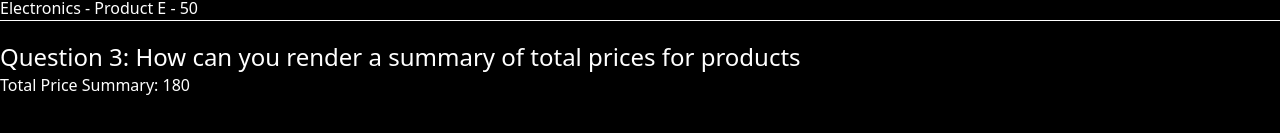
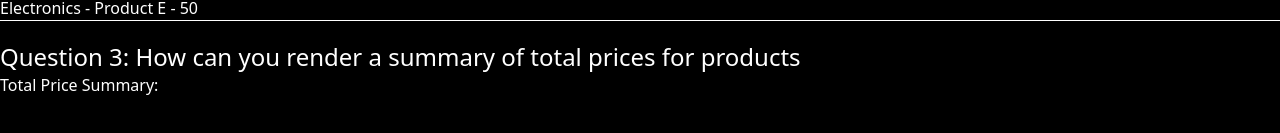
Before and after one commit to Shahid6516/React, a React (Vite) app: page / in a window 1280 px wide. Shown: the part 301-434 px from the top of the page. Built offline with nearby package versions, Linux system fonts and the light colour scheme.

Commit message:
Solved 3rd question using Reduce

```diff
--- a/src/Questions/RenderingListAndConditionalOperator.jsx
+++ b/src/Questions/RenderingListAndConditionalOperator.jsx
@@ -44,9 +44,13 @@ const RenderingListAndConditionalOperator = () => {
         <h2 className='text-2xl mt-5'>Question 3: How can you render a summary of total prices for products</h2>
         <ul>
           <p>Total Price Summary: {" "}
-            {products.reduce((acc, product) => {
+            {/* {products.reduce((acc, product) => {
              return acc + product.price
-            }, 0)}
+            }, 0)} */}
+
+          {products.reduce((acc, product)=>{
+            return
+          },)}
           </p>
 
         </ul>
```
